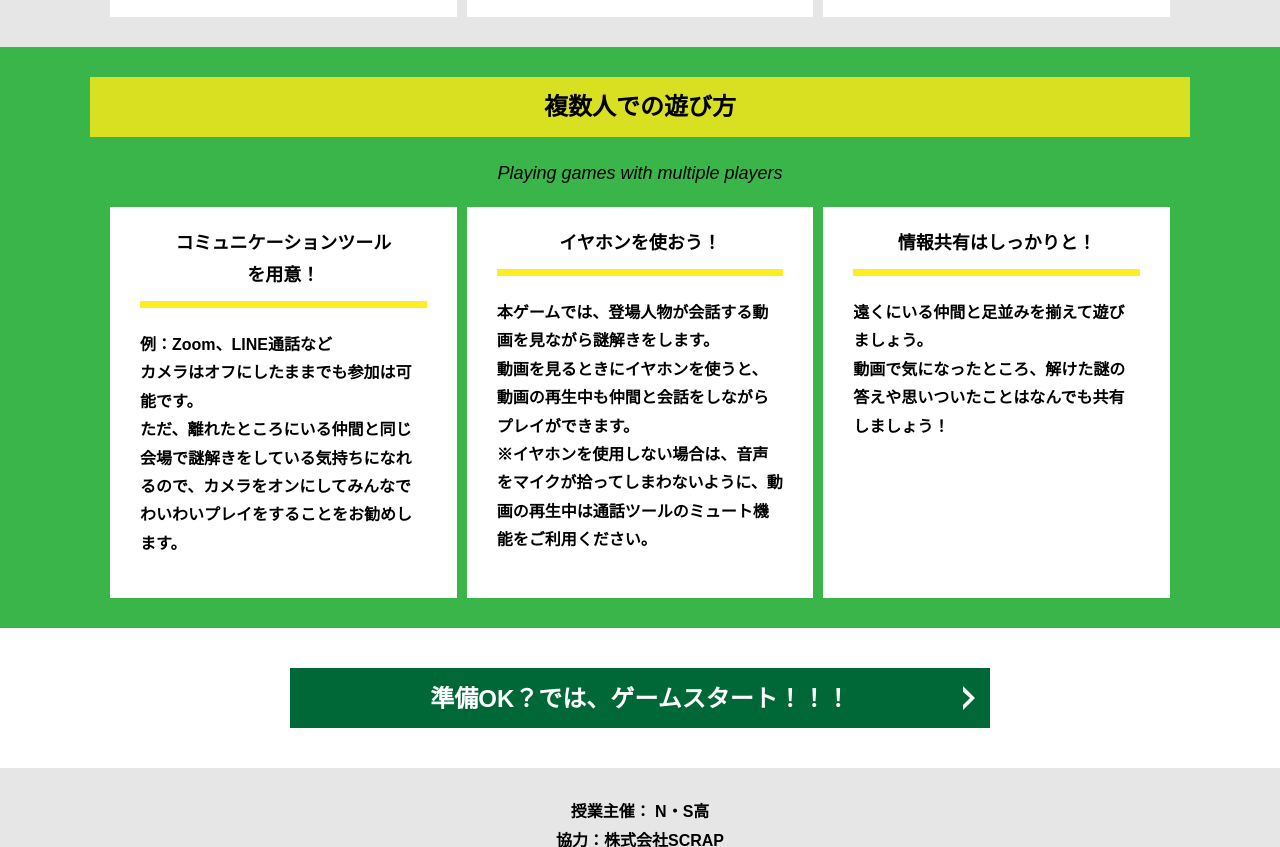
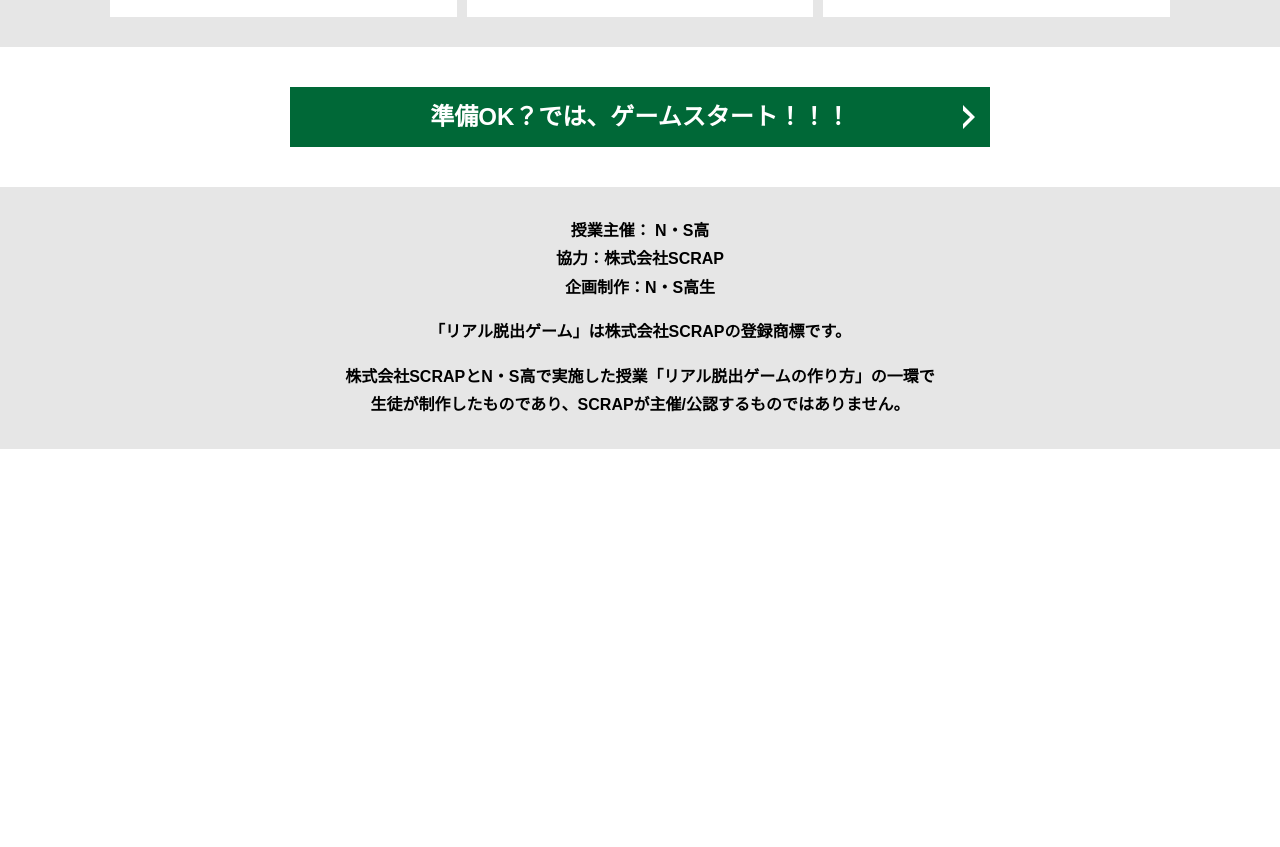
Before and after one commit to overthePacific/alfa-ocha-99, a plain HTML site: page index.html in a window 1280 px wide. Shown: the part 1860-2707 px from the top of the page. After the commit the page ends 2309 px from the top, so only its background shows below. Drawn offline with Linux system fonts and the light colour scheme.

Commit message:
Update index.html

```diff
--- a/index.html
+++ b/index.html
@@ -90,37 +90,6 @@
         </div>
       </div>
     </section>
-    <section class="section bg-color--keycolor">
-      <div class="container">
-        <h2 class="section-title">複数人での遊び方</h2>
-        <p class="font-eng text-center">Playing games with multiple players</p>
-        <div class="row">
-          <div class="column">
-            <div class="card">
-              <h3 class="card__title">コミュニケーションツール<br>を用意！</h3>
-              <p class="card__content">例：Zoom、LINE通話など<br>
-                カメラはオフにしたままでも参加は可能です。<br>
-                ただ、離れたところにいる仲間と同じ会場で謎解きをしている気持ちになれるので、カメラをオンにしてみんなでわいわいプレイをすることをお勧めします。</p>
-            </div>
-          </div>
-          <div class="column">
-            <div class="card">
-              <h3 class="card__title">イヤホンを使おう！</h3>
-              <p class="card__content">本ゲームでは、登場人物が会話する動画を見ながら謎解きをします。<br>
-                動画を見るときにイヤホンを使うと、動画の再生中も仲間と会話をしながらプレイができます。<br>
-                ※イヤホンを使用しない場合は、音声をマイクが拾ってしまわないように、動画の再生中は通話ツールのミュート機能をご利用ください。</p>
-            </div>
-          </div>
-          <div class="column">
-            <div class="card">
-              <h3 class="card__title">情報共有はしっかりと！</h3>
-              <p class="card__content">遠くにいる仲間と足並みを揃えて遊びましょう。<br>
-                動画で気になったところ、解けた謎の答えや思いついたことはなんでも共有しましょう！</p>
-            </div>
-          </div>
-        </div>
-      </div>
-    </section>
     <section class="section">
       <div class="container">
         <a class="btn" href="main.html">準備OK？では、ゲームスタート！！！<svg class="btn__arrow"><use xlink:href="#arrow"></use></svg></a>
```
